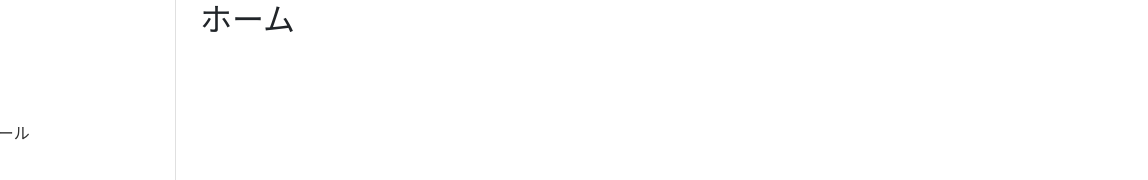
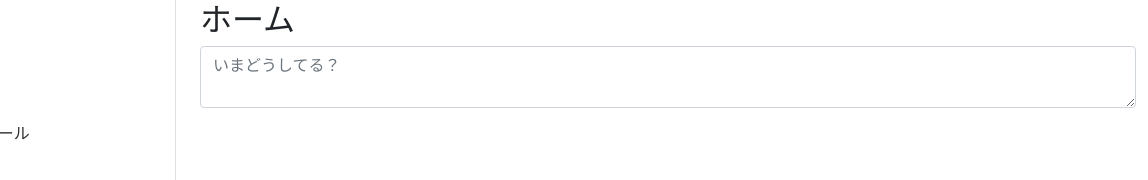
Before and after one commit to yse-yoo/tweet_ig21_2023, a plain HTML site: page index.html in a window 1280 px wide. Shown: the top 180 px of the page, 132-1280 px from the left. Drawn offline with nearby package versions, Linux system fonts and the light colour scheme.

Commit message:
add form

```diff
--- a/index.html
+++ b/index.html
@@ -33,6 +33,12 @@
 
             <main id="main" class="col-md-9">
                 <h2>ホーム</h2>
+                <div class="row">
+                    <form action="" method="post">
+                        <textarea class="form-control" name="message"
+                        placeholder="いまどうしてる？"></textarea>
+                    </form>
+                </div>
             </main>
         </div>
     </div>
```
